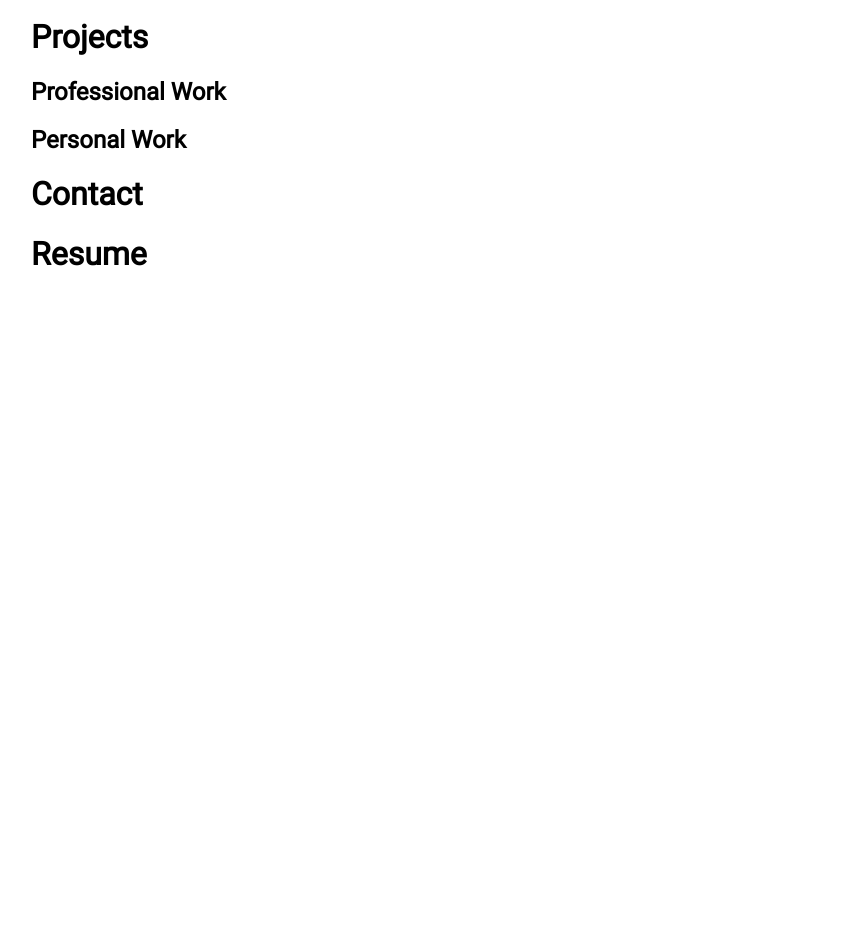
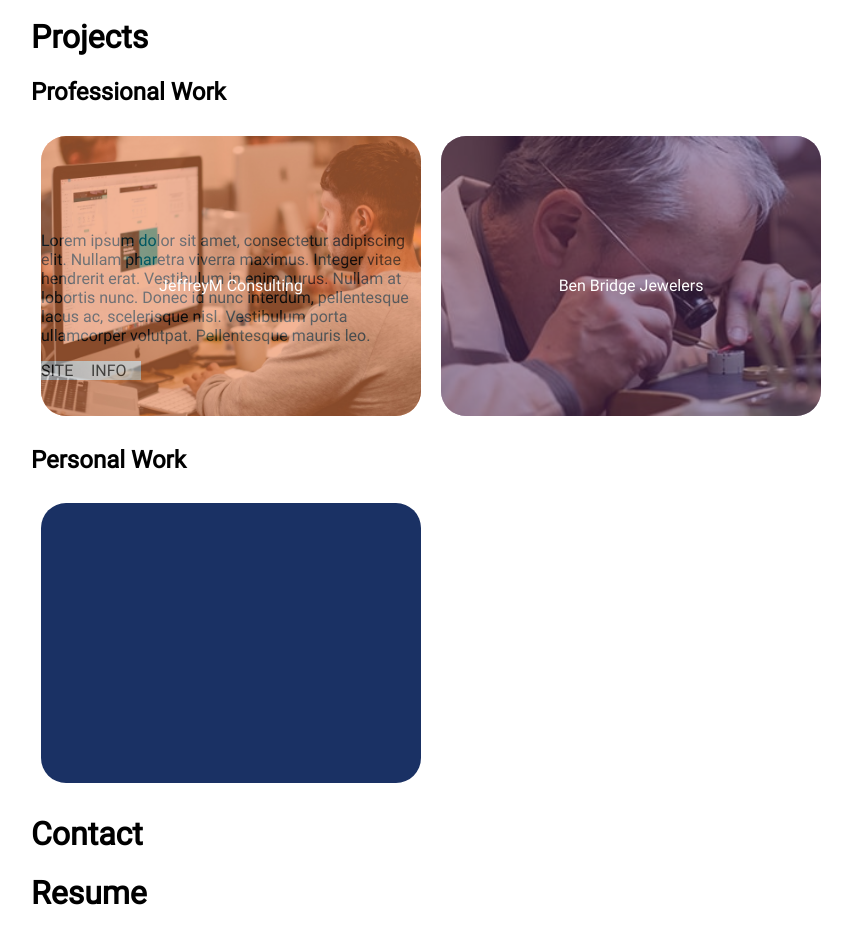
Before and after one commit to MikeJLeon/MikeJLeon.github.io, a website: page index.html in a window 1280 px wide. Shown: the part 941-1875 px from the top of the page, without its empty margins (9-861 px from the left). Before the commit the page ends 1235 px from the top, so only its background shows below. Drawn offline with Linux system fonts and the light colour scheme.

Commit message:
Added tiles for professional work

```diff
--- a/index.html
+++ b/index.html
@@ -37,13 +37,37 @@
             Outside of programming I play video games, am the father of two lovable dogs (Oreo and Rocky!!) (Picture insert)
             If you are here you will find below my projects, resume and contact information, I am currently open to new opportunities!!</p>
         </div>
-        <div id="projects">
+        <div id="projectsContainer">
             <h1>Projects</h1>
-            <div class="professional">
-                <h2>Professional Work</h2>
+            <h2>Professional Work</h2>
+            <div class="workContainer">
+                <div class="projectContainer" id="jmtint">
+                  <p class="projectHeader">JeffreyM Consulting</p>
+                  <div class="projectContent">
+                    <p>Lorem ipsum dolor sit amet, consectetur adipiscing elit.
+                      Nullam pharetra viverra maximus. Integer vitae hendrerit erat. Vestibulum in enim purus.
+                      Nullam at lobortis nunc. Donec id nunc interdum, pellentesque lacus ac, scelerisque nisl.
+                      Vestibulum porta ullamcorper volutpat. Pellentesque mauris leo.</p>
+                    <div class="buttonContainer">
+                      <div class="siteButton">
+                        SITE
+                      </div>
+                      <div class="infoButton">
+                        INFO
+                      </div>
+                    </div>
+                  </div>
+                  <img src="img/jeffreym.jpg">
+                </div>
+                <div class="projectContainer" id="bbtint">
+                  <p class="projectHeader">Ben Bridge Jewelers</p>
+                  <img src="img/benbridge.jpg">
+                </div>
             </div>
-            <div class="personal">
-                <h2>Personal Work</h2>
+            <h2>Personal Work</h2>
+            <div class="workContainer">
+              <div class="projectContainer" id="sampleTint">
+              </div>
             </div>
         </div>
         <div id="contact">
--- a/styles.css
+++ b/styles.css
@@ -78,3 +78,69 @@
       width:1200px;
       margin:0 auto;
   }
+
+  .workContainer{
+    display:Grid;
+    grid-template-columns: 400px 400px 400px;
+    grid-template-rows: 300px;
+  }
+  .projectContainer{
+    position:relative;
+    margin:10px;
+    border-radius:25px;
+    overflow:hidden;
+  }
+  .projectContainer img{
+    position:absolute;
+    height:100%;
+    left:-25px;
+    top:0;
+    opacity:.5;
+    transition:opacity 0.3s;
+  }
+  .projectContainer:hover img{
+    opacity:0;
+    transition:opacity 0.3s;
+  }
+  .projectContainer:hover .projectHeader{
+    top:10;
+    font-size:2rem;
+    transition:top 0.3s, font-size 0.3s;
+  }
+  .projectContainer:hover .projectContent{
+    opacity:1;
+    color:white;
+  }
+  .projectHeader{
+    position:absolute;
+    width:100%;
+    text-align: center;
+    margin:0;
+    top:140px;
+    z-index:2;
+    color:white;
+    transition:top 0.3s, font-size 0.3s;
+  }
+  .projectContent{
+    opacity:1;
+    margin-top:25%;
+    width:100%;
+
+  }
+  #jmtint{
+    background:rgb(251,128,65);
+  }
+  #bbtint{
+    background:rgb(83,46,99);
+  }
+  #sampleTint{
+    background:rgb(26, 49, 100);
+  }
+  .buttonContainer{
+    display:Grid;
+    width:100%;
+    grid-template-columns: 50px 50px;
+  }
+  .siteButton, .infoButton{
+    background-color:white;
+  }
```
Also changed, not shown: img/benbridge.jpg (added), img/benbridge.png (added), img/jeffreym.jpg (added).
